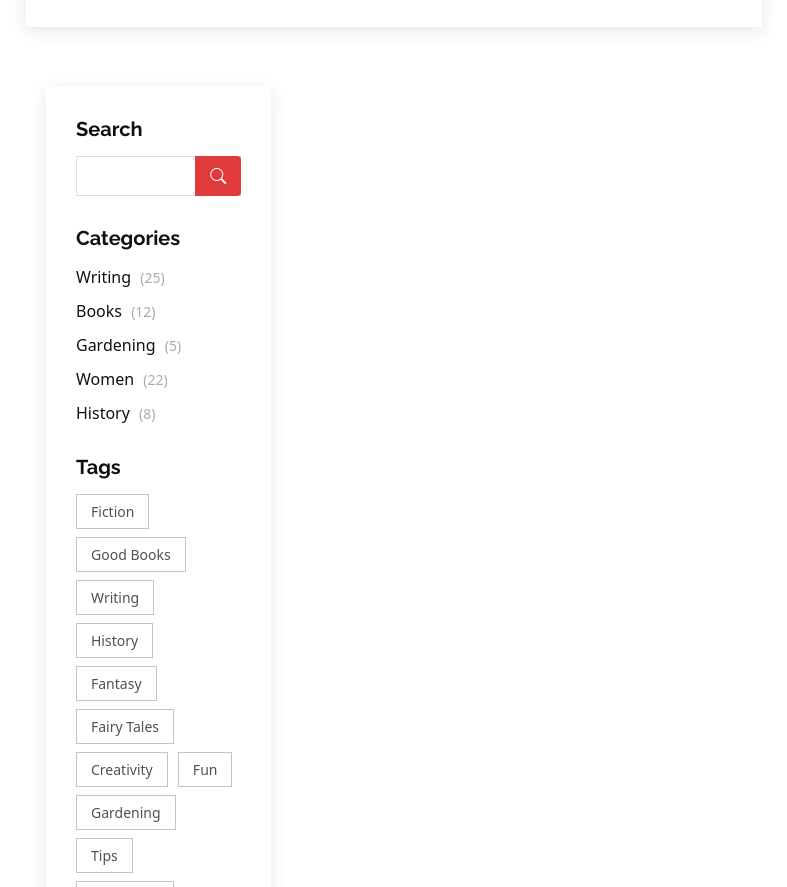
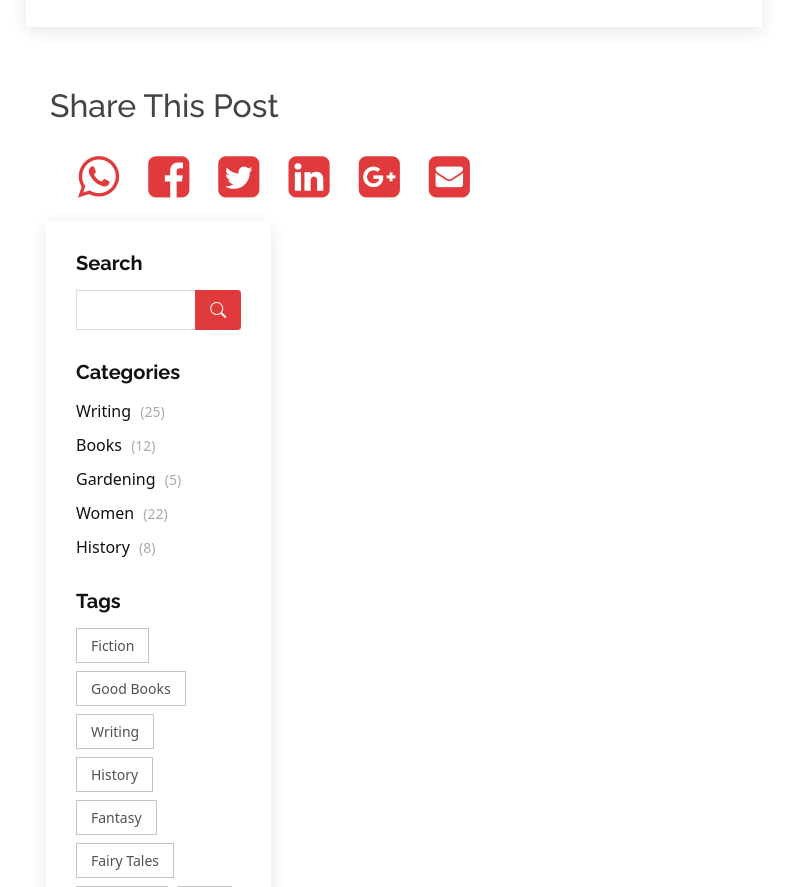
Before and after one commit to authornadine/website, a plain HTML site: page blog.html in a window 1280 px wide. Shown: the part 951-1838 px from the top of the page, without its empty margins (56-843 px from the left). Drawn offline with Linux system fonts and the light colour scheme.

Commit message:
Added share buttons on Blog page.

```diff
--- a/assets/css/style.css
+++ b/assets/css/style.css
@@ -1697,6 +1697,10 @@ section {
   font-size: 14px;
 }
 
+.social a {
+  padding: 0 .5em;
+}
+
 /*--------------------------------------------------------------
 # Footer
 --------------------------------------------------------------*/
--- a/blog.html
+++ b/blog.html
@@ -114,7 +114,26 @@
               </div>
 
             </article><!-- End blog entry -->
+<!-- Add to HTML Head -->
+<link rel="stylesheet" href="https://maxcdn.bootstrapcdn.com/font-awesome/4.5.0/css/font-awesome.min.css">
 
+<script src="https://cdn.jsdelivr.net/sharer.js/latest/sharer.min.js"></script>
+
+<div class="container">
+<h2>Share This Post</h2>
+<div class="social">
+    <a href="#" id="share-wa" class="sharer button"><i class="fa fa-3x fa-whatsapp"></i></a>
+
+
+
+  <a href="#" id="share-fb" class="sharer button"><i class="fa fa-3x fa-facebook-square"></i></a>
+  <a href="#" id="share-tw" class="sharer button"><i class="fa fa-3x fa-twitter-square"></i></a>
+  <a href="#" id="share-li" class="sharer button"><i class="fa fa-3x fa-linkedin-square"></i></a>
+  <a href="#" id="share-gp" class="sharer button"><i class="fa fa-3x fa-google-plus-square"></i></a>
+  <a href="#" id="share-em" class="sharer button"><i class="fa fa-3x fa-envelope-square"></i></a>
+</div>
+
+</div>
 
 
           <div class="col-lg-4">
```
